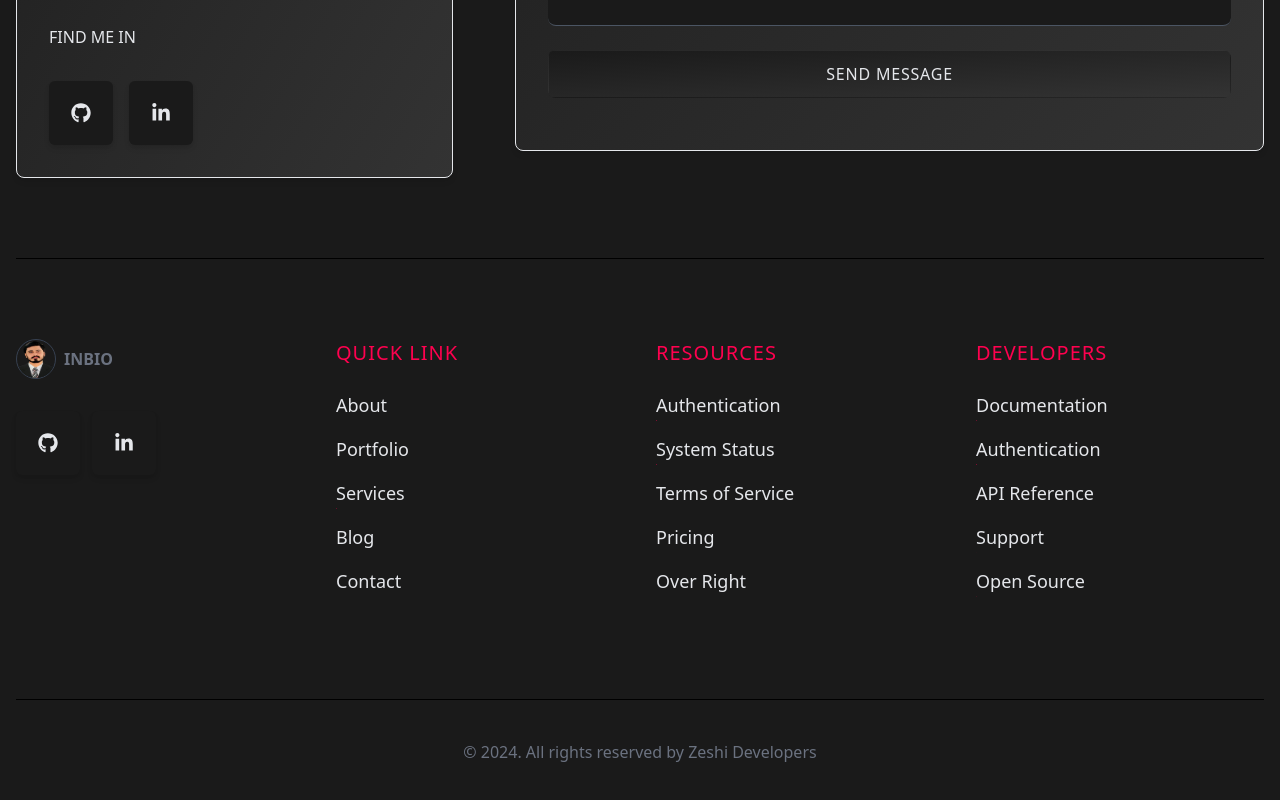
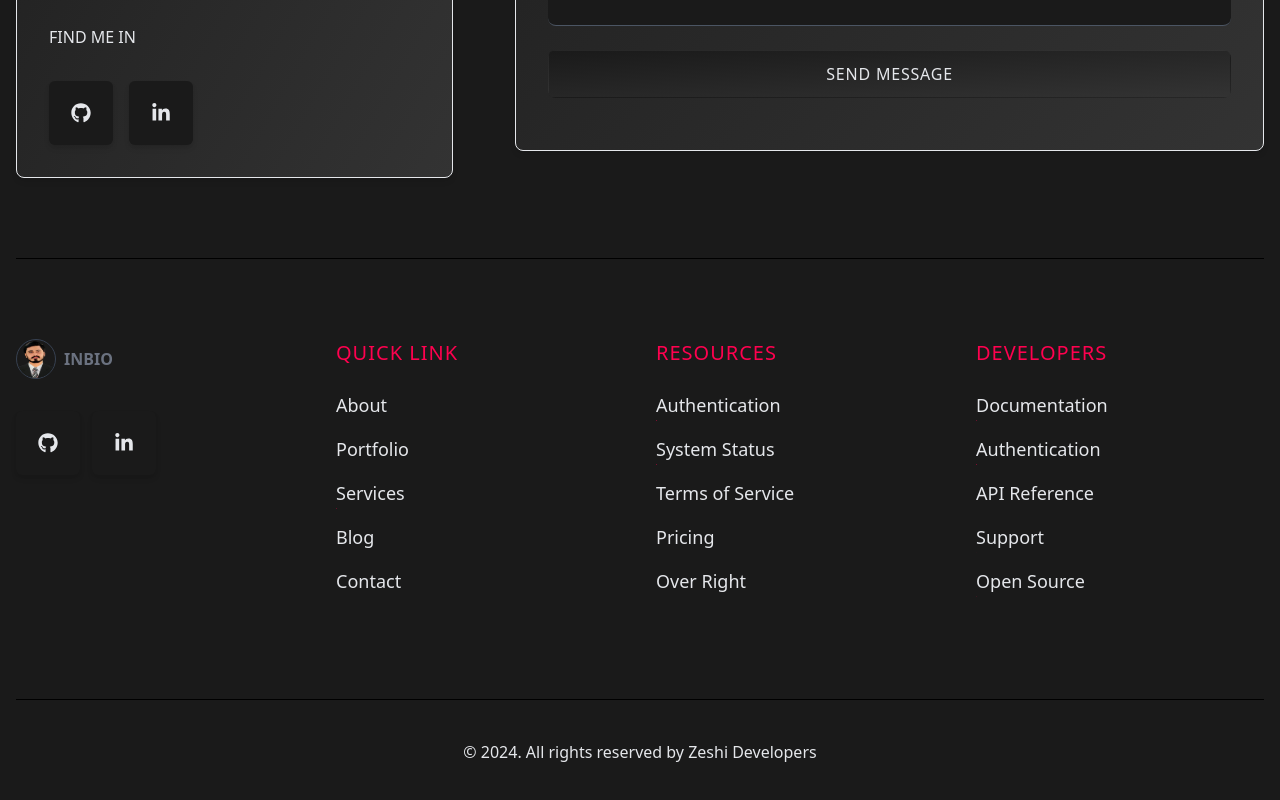
Before and after one commit to Zeshig01/Porfolio, a React (Create React App) app: page / in a window 1280 px wide. Shown: the part 5390-6190 px from the top of the page. Built offline with nearby package versions, Linux system fonts and the light colour scheme.

Commit message:
footer color

```diff
--- a/src/components/footer/FooterBottom.js
+++ b/src/components/footer/FooterBottom.js
@@ -3,7 +3,7 @@
 const FooterBottom = () => {
   return (
     <div className="w-full py-10">
-      <p className="text-center text-gray-500 text-base">
+      <p className="text-center text-base">
         © 2024. All rights reserved by Zeshi Developers
       </p>
     </div>
```
